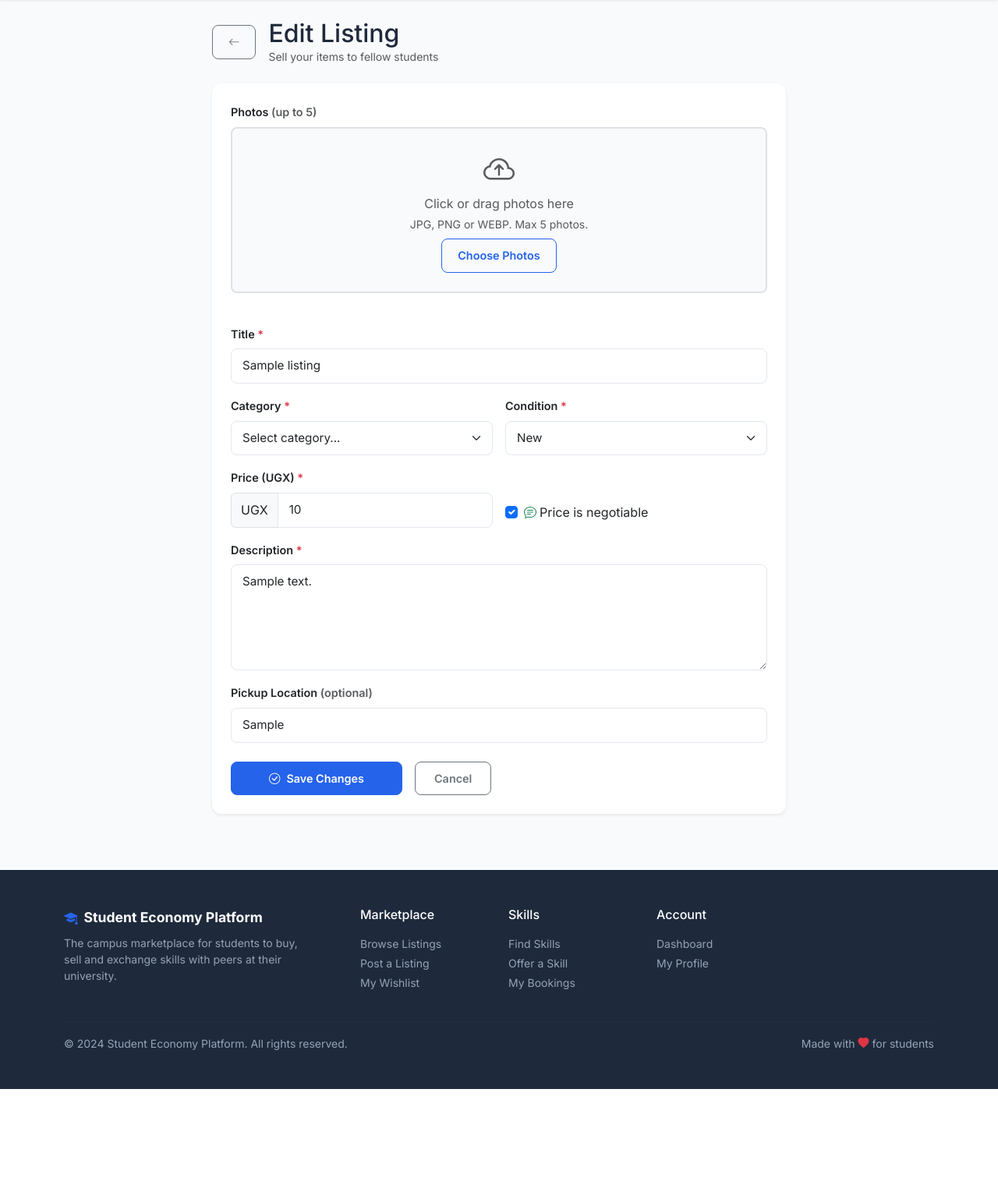
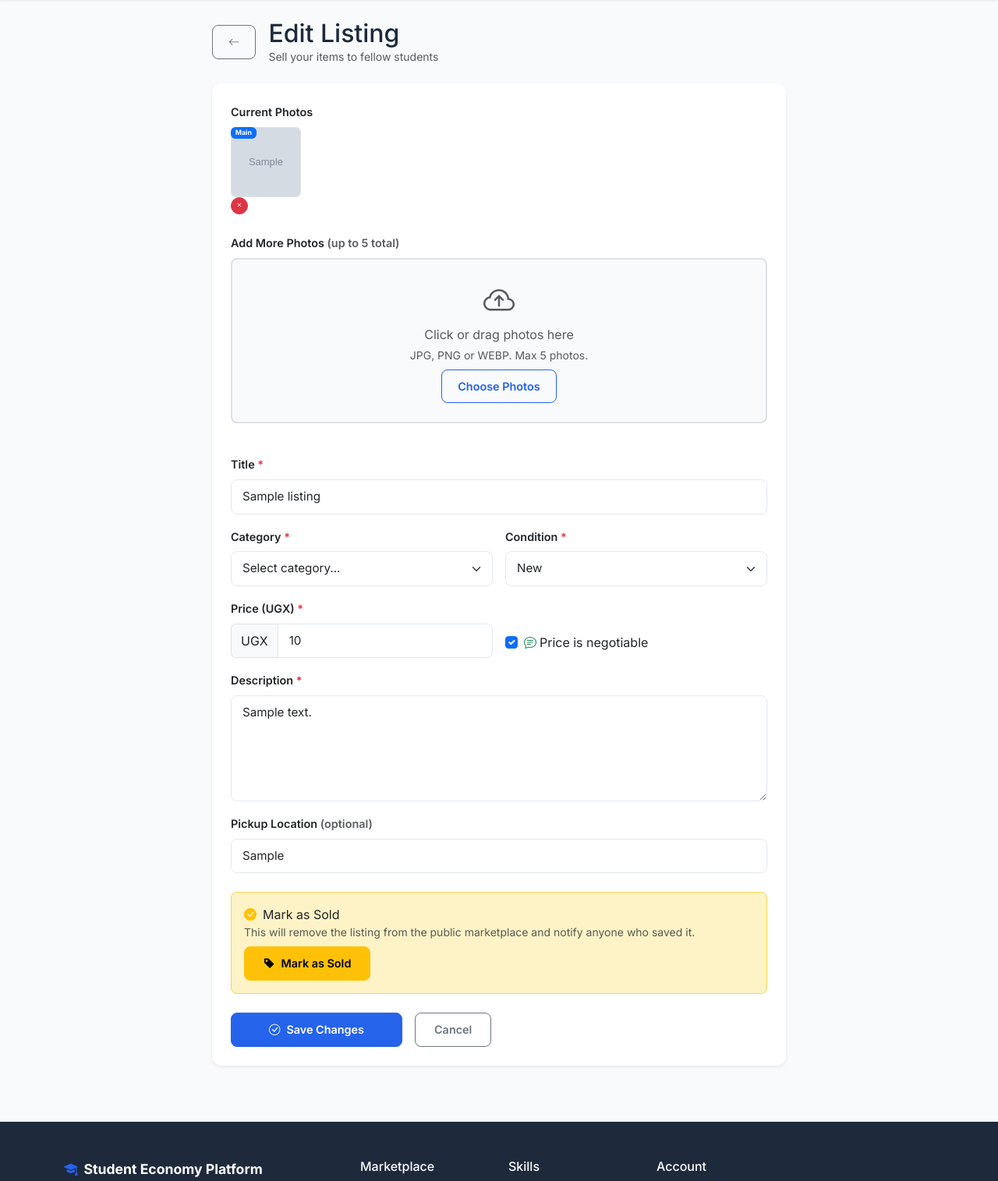
Before and after one commit to Christopher75/student-economy-platform, a Django app: page /marketplace/listings/1/edit/ in a window 1280 px wide. Shown: the part 64-1579 px from the top of the page at 78% size. Before the commit the page ends 1461 px from the top, so only its background shows below. Run offline with Django 5.2, Linux system fonts and the light colour scheme; a user stored in the database is signed in; tables that the repository leaves empty hold one stand-in row (values such as "Sample post"); grey boxes marked "Sample" are stand-in pictures; data that the repository does not hold is empty; some libraries are stand-ins or nearby versions.

Commit message:
Fix booking actions: client cancel, Mark Done 403, review button
- Rewrite skills/edit.html using proper Django form field rendering
  ({{ form.field }}) so all fields including price_type and university
  are submitted correctly — fixes silent form validation failures
- Add status field to SkillOfferingForm so providers can pause/activate
  their skill from the edit page
- Add existing photos with delete buttons to marketplace listing edit page
- Add delete_listing_photo view + URL for removing individual listing photos
- Add Mark as Sold section to listing edit page with confirmation dialog
- Fix _notify_saved_users_sold: was using wrong Notification field names
  (recipient/actor/verb) — now uses correct (user/notification_type/title)
- Auto-mark booking notifications as read when the user opens the booking detail
- Auto-mark message notifications as read when user opens the conversation
- Listings with status=sold no longer shown in marketplace (already filtered)

Co-Authored-By: Claude Sonnet 4.6 <noreply@anthropic.com>

```diff
--- a/marketplace/urls.py
+++ b/marketplace/urls.py
@@ -16,6 +16,7 @@ urlpatterns = [
     path("listings/<int:pk>/delete/", views.listing_delete, name="listing_delete"),
     path("listings/<int:pk>/mark-sold/", views.mark_sold, name="mark_sold"),
     path("listings/<int:pk>/save/", views.toggle_save, name="toggle_save"),
+    path("photos/<int:pk>/delete/", views.delete_listing_photo, name="delete_listing_photo"),
     path("listings/<int:pk>/report/", views.report_listing, name="report_listing"),
 
     # Wishlist
--- a/marketplace/views.py
+++ b/marketplace/views.py
@@ -150,6 +150,20 @@ def listing_edit(request, pk):
 
 
 @login_required
+def delete_listing_photo(request, pk):
+    """Remove a single photo from a listing."""
+    photo = get_object_or_404(ListingPhoto, pk=pk)
+    if photo.listing.seller != request.user:
+        return HttpResponseForbidden("You cannot delete this photo.")
+    if request.method != "POST":
+        return HttpResponseForbidden()
+    listing_pk = photo.listing.pk
+    photo.delete()
+    messages.success(request, "Photo removed.")
+    return redirect("marketplace:listing_edit", pk=listing_pk)
+
+
+@login_required
 def listing_delete(request, pk):
     listing = get_object_or_404(Listing, pk=pk)
     if listing.seller != request.user:
@@ -279,13 +293,14 @@ def _notify_saved_users_sold(listing):
     """Notify users who saved a listing when it is marked as sold."""
     try:
         from notifications.models import Notification
+        from django.urls import reverse
         for saved in SavedListing.objects.filter(listing=listing).select_related("user"):
             Notification.objects.create(
-                recipient=saved.user,
-                actor=listing.seller,
-                verb="marked a listing as sold",
-                target_object_id=listing.pk,
-                message=f'"{listing.title}" that you saved has been marked as sold.',
+                user=saved.user,
+                notification_type="item_sold",
+                title=f'"{listing.title}" has been sold',
+                message=f'A listing you saved — "{listing.title}" — has been marked as sold.',
+                action_url=reverse("marketplace:listing_detail", kwargs={"pk": listing.pk}),
             )
     except Exception:
         pass
--- a/skills/forms.py
+++ b/skills/forms.py
@@ -12,6 +12,7 @@ class SkillOfferingForm(forms.ModelForm):
             "description",
             "category",
             "delivery_method",
+            "status",
             "price_type",
             "price_min",
             "price_max",
@@ -50,6 +51,7 @@ class SkillOfferingForm(forms.ModelForm):
                     "placeholder": "e.g. Weekdays 4pm-8pm, Saturdays all day",
                 }
             ),
+            "status": forms.Select(attrs={"class": "form-select"}),
             "language": forms.TextInput(
                 attrs={"class": "form-control", "placeholder": 'e.g. English, Luganda, Swahili'}
             ),
--- a/templates/marketplace/create.html
+++ b/templates/marketplace/create.html
@@ -20,9 +20,40 @@
         <form method="post" enctype="multipart/form-data" novalidate id="listingForm">
           {% csrf_token %}
 
-          <!-- Photos -->
+          <!-- Existing Photos (edit mode) -->
+          {% if listing %}
+            {% with existing_photos=listing.photos.all %}
+            {% if existing_photos %}
+            <div class="mb-4">
+              <label class="form-label fw-600">Current Photos</label>
+              <div class="d-flex gap-2 flex-wrap">
+                {% for photo in existing_photos %}
+                  <div class="position-relative">
+                    <img src="{{ photo.image.url }}" class="rounded-2 border"
+                         style="width:90px;height:90px;object-fit:cover;" alt="Photo">
+                    {% if photo.is_primary %}
+                      <span class="position-absolute top-0 start-0 badge bg-primary" style="font-size:.55rem;">Main</span>
+                    {% endif %}
+                    <form method="post" action="{% url 'marketplace:delete_listing_photo' photo.pk %}"
+                          style="position:absolute;top:4px;right:4px;"
+                          onsubmit="return confirm('Remove this photo?');">
+                      {% csrf_token %}
+                      <button type="submit" class="btn btn-danger btn-sm p-0 d-flex align-items-center justify-content-center"
+                              style="width:22px;height:22px;border-radius:50%;font-size:.65rem;" title="Remove">
+                        <i class="bi bi-x"></i>
+                      </button>
+                    </form>
+                  </div>
+                {% endfor %}
+              </div>
+            </div>
+            {% endif %}
+            {% endwith %}
+          {% endif %}
+
+          <!-- New Photos -->
           <div class="mb-4">
-            <label class="form-label fw-600">Photos <span class="text-muted fw-400">(up to 5)</span></label>
+            <label class="form-label fw-600">{% if listing %}Add More Photos{% else %}Photos{% endif %} <span class="text-muted fw-400">(up to 5 total)</span></label>
             <div class="border border-2 border-dashed rounded-3 p-4 text-center" id="dropZone"
                  style="background:#f8fafc;cursor:pointer;">
               <input type="file" name="photos" id="photosInput" multiple accept="image/*" class="d-none">
@@ -122,6 +153,34 @@
             <div class="alert alert-danger mt-3">{{ form.non_field_errors|join:", " }}</div>
           {% endif %}
 
+          <!-- Mark as Sold (edit mode only) -->
+          {% if listing and listing.status == 'available' %}
+          <div class="mt-4 p-3 rounded-3" style="background:#fef3c7;border:1px solid #fcd34d;">
+            <div class="d-flex align-items-center justify-content-between flex-wrap gap-2">
+              <div>
+                <p class="fw-700 mb-0"><i class="bi bi-check-circle-fill text-warning me-2"></i>Mark as Sold</p>
+                <p class="text-muted small mb-0">This will remove the listing from the public marketplace and notify anyone who saved it.</p>
+              </div>
+              <form method="post" action="{% url 'marketplace:mark_sold' listing.pk %}"
+                    onsubmit="return confirm('Mark this listing as sold? It will be removed from the marketplace.');">
+                {% csrf_token %}
+                <button type="submit" class="btn btn-warning fw-600 px-4">
+                  <i class="bi bi-tag-fill me-2"></i>Mark as Sold
+                </button>
+              </form>
+            </div>
+          </div>
+          {% elif listing and listing.status == 'sold' %}
+          <div class="mt-4 p-3 rounded-3" style="background:#f1f5f9;border:1px solid #cbd5e1;">
+            <div class="d-flex align-items-center justify-content-between flex-wrap gap-2">
+              <div>
+                <p class="fw-700 mb-0"><i class="bi bi-check2-all text-secondary me-2"></i>This listing is marked as Sold</p>
+                <p class="text-muted small mb-0">It is no longer visible in the public marketplace.</p>
+              </div>
+            </div>
+          </div>
+          {% endif %}
+
           <div class="d-flex gap-3 mt-4">
             <button type="submit" class="btn btn-primary fw-600 px-5 py-2"
                     onclick="this.disabled=true;this.innerHTML='<span class=\'spinner-border spinner-border-sm me-2\'></span>Saving...';this.form.submit();">
```
Also changed, not shown: messaging/views.py (+13 -3 lines), skills/views.py (+14 -0 lines), templates/skills/edit.html (+76 -62 lines).
